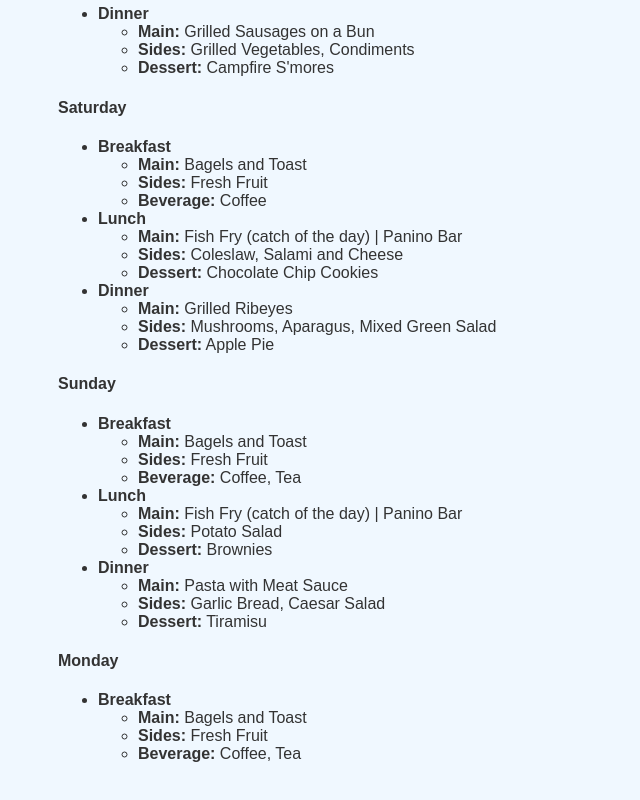
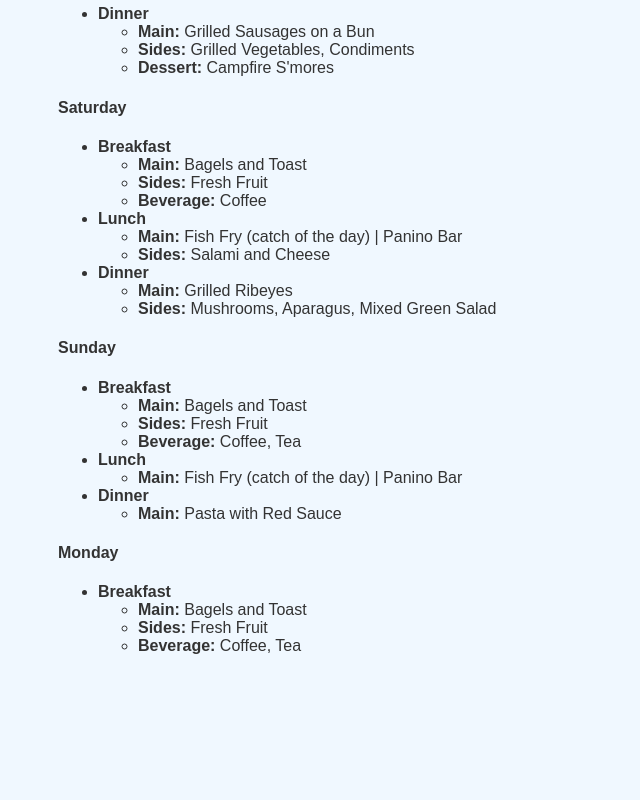
Before and after one commit to jcressatti/jcressatti.github.io, a plain HTML site: page menu.html in a window 1280 px wide. Shown: the part 356-1156 px from the top of the page, without its empty margins (0-640 px from the left). After the commit the page ends 1085 px from the top, so only its background shows below. Drawn offline with Linux system fonts and the light colour scheme.

Commit message:
Update menu.html

```diff
--- a/menu.html
+++ b/menu.html
@@ -62,14 +62,12 @@
 </li>
 <li><strong>Lunch</strong><ul>
 <li><strong>Main:</strong> Fish Fry (catch of the day) | Panino Bar</li>
-<li><strong>Sides:</strong> Coleslaw, Salami and Cheese</li>
-<li><strong>Dessert:</strong> Chocolate Chip Cookies</li>
+<li><strong>Sides:</strong> Salami and Cheese</li>
 </ul>
 </li>
 <li><strong>Dinner</strong><ul>
 <li><strong>Main:</strong> Grilled Ribeyes</li>
 <li><strong>Sides:</strong> Mushrooms, Aparagus, Mixed Green Salad</li>
-<li><strong>Dessert:</strong> Apple Pie</li>
 </ul>
 </li>
 </ul>
@@ -83,14 +81,10 @@
 </li>
 <li><strong>Lunch</strong><ul>
 <li><strong>Main:</strong> Fish Fry (catch of the day) | Panino Bar</li>
-<li><strong>Sides:</strong> Potato Salad</li>
-<li><strong>Dessert:</strong> Brownies</li>
 </ul>
 </li>
 <li><strong>Dinner</strong><ul>
-<li><strong>Main:</strong> Pasta with Meat Sauce</li>
-<li><strong>Sides:</strong> Garlic Bread, Caesar Salad</li>
-<li><strong>Dessert:</strong> Tiramisu</li>
+<li><strong>Main:</strong> Pasta with Red Sauce</li>
 </ul>
 </li>
 </ul>
@@ -104,7 +98,7 @@
 </li>
 <!---
     <footer>
-        <p>© 2024 Rock Hard Fishing</p>
+        <p>© 2025 Rock Hard Fishing</p>
     </footer>
 --->
 </body>
```
